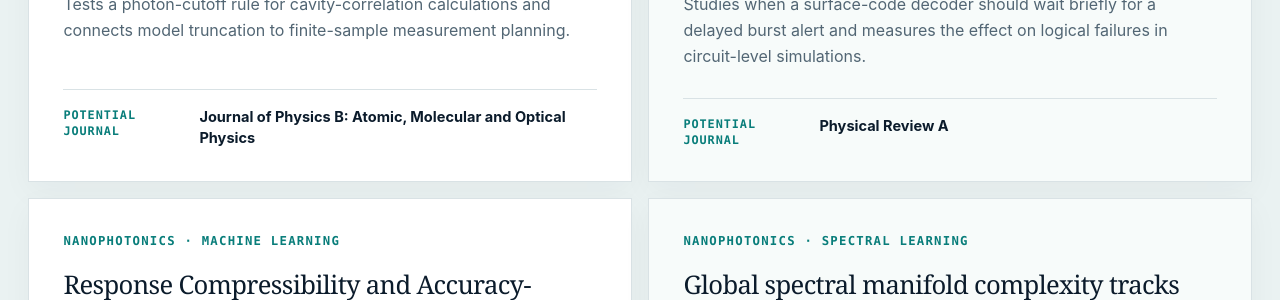
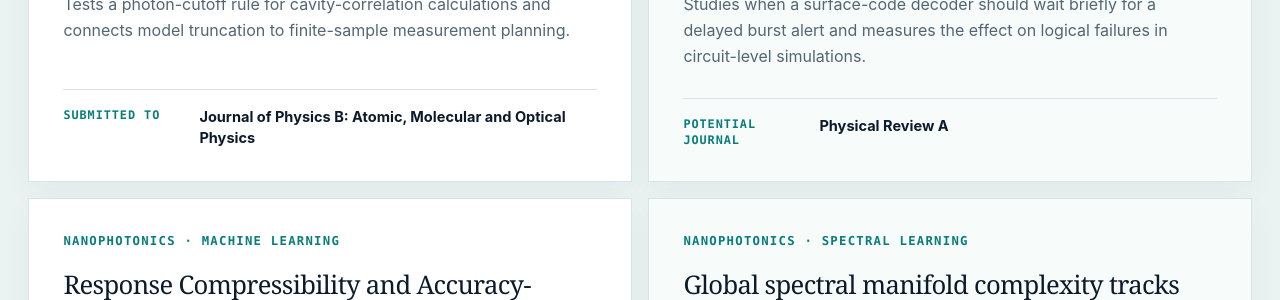
Before and after one commit to mjavani54/javani-lab-webpage, a Jekyll site: the page built from index.html, in a window 1280 px wide and 900 px high, scrolled down 2801 px. Shown: the part 152-452 px from the top of the window. Built offline with Jekyll 4.4.1, drawn with Linux system fonts in a browser that asks for light colours.

Commit message:
Update index.html

```diff
--- a/index.html
+++ b/index.html
@@ -49,7 +49,7 @@ description: "Javani Research Lab studies nanophotonics, AI for scientific disco
         <div class="manuscript-area">Quantum optics · Measurement</div>
         <h3>Photon cutoff selection and measurement planning for quantum cavity correlations</h3>
         <p>Tests a photon-cutoff rule for cavity-correlation calculations and connects model truncation to finite-sample measurement planning.</p>
-        <div class="manuscript-journal"><span>Potential journal</span><strong>Journal of Physics B: Atomic, Molecular and Optical Physics</strong></div>
+        <div class="manuscript-journal"><span>Submitted to</span><strong>Journal of Physics B: Atomic, Molecular and Optical Physics</strong></div>
       </article>
       <article class="manuscript-card">
         <div class="manuscript-area">Quantum computing · Error correction</div>
```
